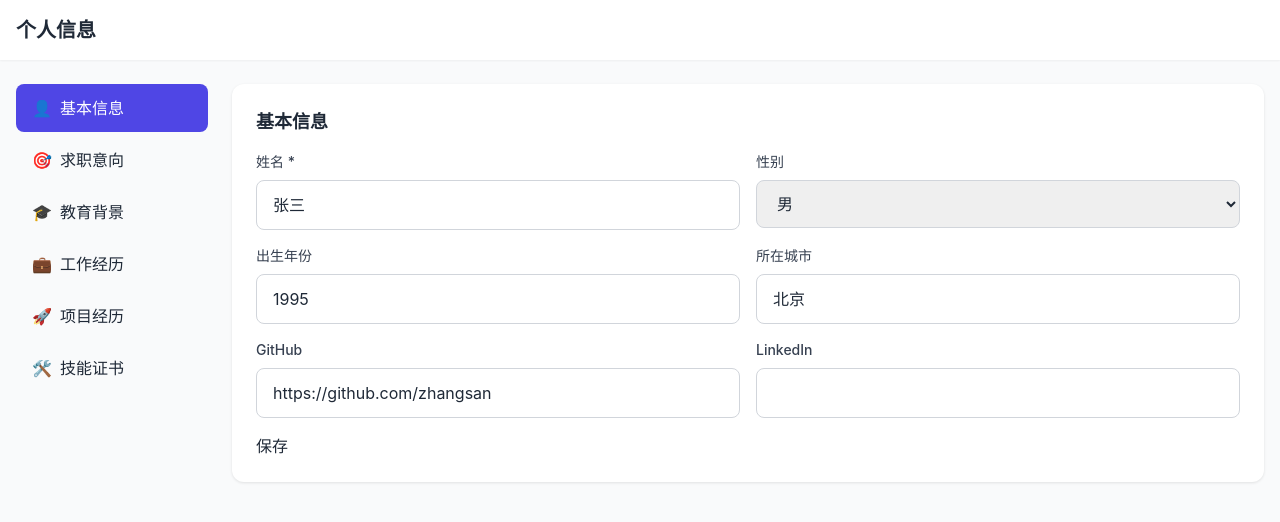
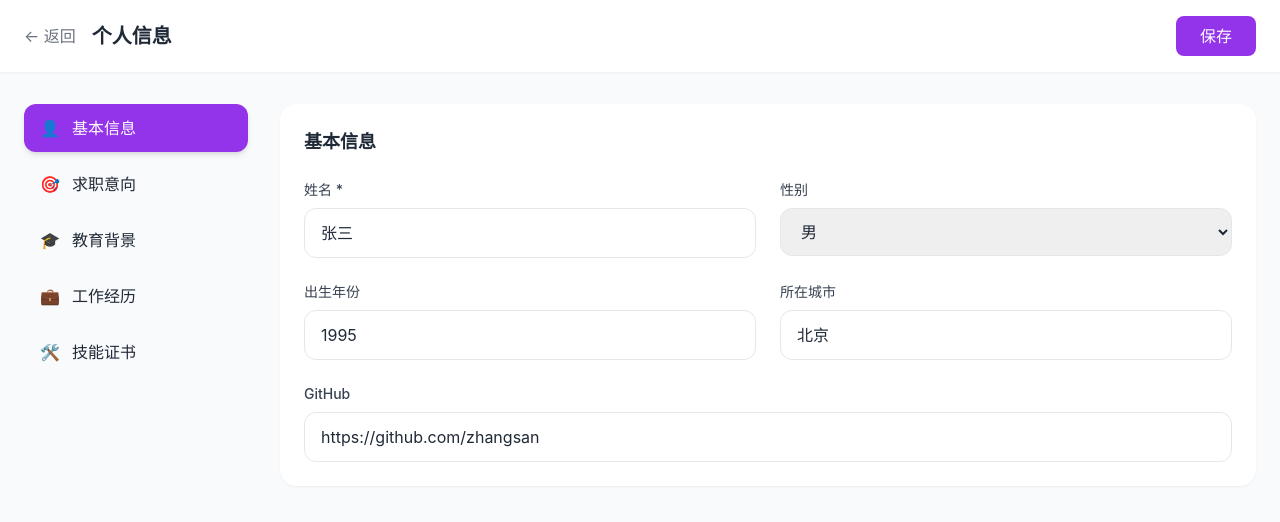
Before and after one commit to huchunxu/openclaw_jobfit, a Next.js app in the folder frontend/: page /profile in a window 1280 px wide. Shown: the top 522 px of the page. Built offline with nearby package versions, Linux system fonts and the light colour scheme.

Commit message:
feat: 个人信息页面UI优化
- 现代化表单设计
- 卡片式布局
- 渐变按钮
- 技能标签样式

```diff
--- a/frontend/app/profile/page.tsx
+++ b/frontend/app/profile/page.tsx
@@ -1,108 +1,82 @@
 "use client";
 
 import { useState } from "react";
+import Link from "next/link";
 
 export default function Profile() {
   const [activeSection, setActiveSection] = useState("basic");
 
-  // 模拟已有数据
   const [profile, setProfile] = useState({
-    // 基本信息
     name: "张三",
     gender: "男",
     birth_year: 1995,
     location: "北京",
-    target_locations: ["北京", "上海", "杭州"],
-    linkedin_url: "",
     github_url: "https://github.com/zhangsan",
-    portfolio_url: "",
-
-    // 求职意向
-    target_positions: ["高级Python开发工程师", "后端开发工程师"],
-    target_industries: ["互联网", "金融科技"],
+    target_positions: ["高级Python开发工程师"],
     salary_range_min: 30000,
     salary_range_max: 50000,
     job_type: "full_time",
-    available_date: "2026-04-01",
-
-    // 自我介绍
-    self_introduction: "5年后端开发经验，熟练掌握Python、Django..."
   });
-
-  const [education, setEducation] = useState([
-    {
-      id: 1,
-      school_name: "清华大学",
-      major: "计算机科学与技术",
-      degree: "bachelor",
-      gpa: "3.8",
-      start_date: "2013-09",
-      end_date: "2017-06"
-    }
-  ]);
-
-  const [workExperience, setWorkExperience] = useState([
-    {
-      id: 1,
-      company_name: "字节跳动",
-      position: "高级后端开发工程师",
-      start_date: "2021-03",
-      end_date: "",
-      is_current: true,
-      achievements: ["负责用户增长系统后端开发", "QPS提升50%"]
-    }
-  ]);
-
-  const [projects, setProjects] = useState([
-    {
-      id: 1,
-      project_name: "电商平台后端重构",
-      role: "技术负责人",
-      tech_stack: ["Python", "Django", "MySQL", "Redis"]
-    }
-  ]);
-
-  const [skills, setSkills] = useState([
-    { id: 1, skill_type: "tech", skill_name: "Python", level: "expert", years: 5 },
-    { id: 2, skill_type: "tech", skill_name: "Django", level: "proficient", years: 4 },
-    { id: 3, skill_type: "tech", skill_name: "MySQL", level: "proficient", years: 5 },
-    { id: 4, skill_type: "soft", skill_name: "团队协作", level: "expert" }
-  ]);
 
   const sections = [
     { id: "basic", name: "基本信息", icon: "👤" },
     { id: "job", name: "求职意向", icon: "🎯" },
     { id: "education", name: "教育背景", icon: "🎓" },
     { id: "work", name: "工作经历", icon: "💼" },
-    { id: "project", name: "项目经历", icon: "🚀" },
-    { id: "skills", name: "技能证书", icon: "🛠️" }
+    { id: "skills", name: "技能证书", icon: "🛠️" },
+  ];
+
+  const educations = [
+    { school: "清华大学", major: "计算机科学", degree: "本科", period: "2013-2017" }
+  ];
+
+  const works = [
+    { company: "字节跳动", position: "高级后端开发工程师", period: "2021-至今", achievements: ["QPS提升50%", "用户增长系统"] }
+  ];
+
+  const skills = [
+    { name: "Python", level: "专家" },
+    { name: "Django", level: "熟练" },
+    { name: "MySQL", level: "熟练" },
+    { name: "Redis", level: "熟悉" },
   ];
 
   return (
     <div className="min-h-screen bg-gray-50">
+      {/* Header */}
       <header className="bg-white shadow-sm">
-        <div className="container mx-auto px-4 py-4">
+        <div className="container mx-auto px-6 py-4">
+          <div className="flex items-center justify-between">
+            <div className="flex items-center gap-4">
+              <Link href="/dashboard" className="text-gray-500 hover:text-gray-700 flex items-center gap-2">
+                ← 返回
+              </Link>
               <h1 className="text-xl font-bold">个人信息</h1>
+            </div>
+            <button className="px-6 py-2 bg-purple-600 text-white rounded-lg font-medium hover:bg-purple-700 transition">
+              保存
+            </button>
+          </div>
         </div>
       </header>
 
-      <div className="container mx-auto px-4 py-6">
-        <div className="flex gap-6">
+      <div className="container mx-auto px-6 py-8">
+        <div className="flex gap-8">
           {/* 左侧导航 */}
-          <div className="w-48">
-            <nav className="space-y-1">
+          <div className="w-56">
+            <nav className="space-y-2">
               {sections.map((section) => (
                 <button
                   key={section.id}
                   onClick={() => setActiveSection(section.id)}
-                  className={`w-full text-left px-4 py-3 rounded-lg transition-all ${
+                  className={`w-full text-left px-4 py-3 rounded-xl transition-all flex items-center gap-3 ${
                     activeSection === section.id
-                      ? "bg-indigo-600 text-white"
-                      : "hover:bg-gray-100"
+                      ? "bg-purple-600 text-white shadow-md"
+                      : "hover:bg-white"
                   }`}
                 >
-                  <span className="mr-2">{section.icon}</span>
-                  {section.name}
+                  <span>{section.icon}</span>
+                  <span className="font-medium">{section.name}</span>
                 </button>
               ))}
             </nav>
@@ -112,27 +86,26 @@ export default function Profile() {
           <div className="flex-1">
             {/* 基本信息 */}
             {activeSection === "basic" && (
-              <div className="card">
-                <h2 className="text-lg font-semibold mb-4">基本信息</h2>
-                <div className="grid md:grid-cols-2 gap-4">
+              <div className="bg-white rounded-2xl shadow-sm p-6">
+                <h2 className="text-lg font-bold mb-6">基本信息</h2>
+                <div className="grid md:grid-cols-2 gap-6">
                   <div>
                     <label className="block text-sm font-medium text-gray-700 mb-2">姓名 *</label>
                     <input
                       type="text"
                       value={profile.name}
                       onChange={(e) => setProfile({...profile, name: e.target.value})}
-                      className="input-field"
+                      className="w-full px-4 py-3 border border-gray-200 rounded-xl focus:ring-2 focus:ring-purple-500 outline-none"
                     />
                   </div>
                   <div>
                     <label className="block text-sm font-medium text-gray-700 mb-2">性别</label>
                     <select
                       value={profile.gender}
-                      onChange={(e) => setProfile({...profile, gender: e.target.value})}
-                      className="input-field"
+                      className="w-full px-4 py-3 border border-gray-200 rounded-xl focus:ring-2 focus:ring-purple-500 outline-none"
                     >
-                      <option value="男">男</option>
-                      <option value="女">女</option>
+                      <option>男</option>
+                      <option>女</option>
                     </select>
                   </div>
                   <div>
@@ -140,8 +113,7 @@ export default function Profile() {
                     <input
                       type="number"
                       value={profile.birth_year}
-                      onChange={(e) => setProfile({...profile, birth_year: parseInt(e.target.value)})}
-                      className="input-field"
+                      className="w-full px-4 py-3 border border-gray-200 rounded-xl focus:ring-2 focus:ring-purple-500 outline-none"
                     />
                   </div>
                   <div>
@@ -149,186 +121,135 @@ export default function Profile() {
                     <input
                       type="text"
                       value={profile.location}
-                      onChange={(e) => setProfile({...profile, location: e.target.value})}
-                      className="input-field"
+                      className="w-full px-4 py-3 border border-gray-200 rounded-xl focus:ring-2 focus:ring-purple-500 outline-none"
                     />
                   </div>
-                  <div>
+                  <div className="md:col-span-2">
                     <label className="block text-sm font-medium text-gray-700 mb-2">GitHub</label>
                     <input
                       type="url"
                       value={profile.github_url}
-                      onChange={(e) => setProfile({...profile, github_url: e.target.value})}
-                      className="input-field"
-                      placeholder="https://github.com/..."
+                      className="w-full px-4 py-3 border border-gray-200 rounded-xl focus:ring-2 focus:ring-purple-500 outline-none"
                     />
                   </div>
-                  <div>
-                    <label className="block text-sm font-medium text-gray-700 mb-2">LinkedIn</label>
-                    <input
-                      type="url"
-                      value={profile.linkedin_url}
-                      onChange={(e) => setProfile({...profile, linkedin_url: e.target.value})}
-                      className="input-field"
-                    />
-                  </div>
-                </div>
-                <div className="mt-4">
-                  <button className="btn-primary">保存</button>
                 </div>
               </div>
             )}
 
             {/* 求职意向 */}
             {activeSection === "job" && (
-              <div className="card">
-                <h2 className="text-lg font-semibold mb-4">求职意向</h2>
-                <div className="grid md:grid-cols-2 gap-4">
+              <div className="bg-white rounded-2xl shadow-sm p-6">
+                <h2 className="text-lg font-bold mb-6">求职意向</h2>
+                <div className="space-y-6">
                   <div>
                     <label className="block text-sm font-medium text-gray-700 mb-2">目标岗位</label>
                     <input
                       type="text"
-                      value={profile.target_positions.join(", ")}
-                      className="input-field"
+                      value={profile.target_positions}
+                      className="w-full px-4 py-3 border border-gray-200 rounded-xl focus:ring-2 focus:ring-purple-500 outline-none"
                     />
                   </div>
+                  <div className="grid md:grid-cols-2 gap-6">
                     <div>
-                    <label className="block text-sm font-medium text-gray-700 mb-2">目标行业</label>
-                    <input
-                      type="text"
-                      value={profile.target_industries.join(", ")}
-                      className="input-field"
-                    />
-                  </div>
-                  <div>
-                    <label className="block text-sm font-medium text-gray-700 mb-2">期望薪资下限</label>
+                      <label className="block text-sm font-medium text-gray-700 mb-2">期望薪资</label>
+                      <div className="flex items-center gap-2">
                         <input
                           type="number"
                           value={profile.salary_range_min}
-                      className="input-field"
+                          className="w-full px-4 py-3 border border-gray-200 rounded-xl focus:ring-2 focus:ring-purple-500 outline-none"
                         />
-                  </div>
-                  <div>
-                    <label className="block text-sm font-medium text-gray-700 mb-2">期望薪资上限</label>
+                        <span className="text-gray-400">-</span>
                         <input
                           type="number"
                           value={profile.salary_range_max}
-                      className="input-field"
+                          className="w-full px-4 py-3 border border-gray-200 rounded-xl focus:ring-2 focus:ring-purple-500 outline-none"
                         />
+                      </div>
                     </div>
                     <div>
                       <label className="block text-sm font-medium text-gray-700 mb-2">工作类型</label>
-                    <select value={profile.job_type} className="input-field">
-                      <option value="full_time">全职</option>
-                      <option value="part_time">兼职</option>
-                      <option value="intern">实习</option>
+                      <select className="w-full px-4 py-3 border border-gray-200 rounded-xl focus:ring-2 focus:ring-purple-500 outline-none">
+                        <option>全职</option>
+                        <option>兼职</option>
+                        <option>实习</option>
                       </select>
                     </div>
-                  <div>
-                    <label className="block text-sm font-medium text-gray-700 mb-2">可到岗日期</label>
-                    <input
-                      type="date"
-                      value={profile.available_date}
-                      className="input-field"
-                    />
                   </div>
-                </div>
-                <div className="mt-4">
-                  <button className="btn-primary">保存</button>
                 </div>
               </div>
             )}
 
             {/* 教育背景 */}
             {activeSection === "education" && (
-              <div className="card">
-                <div className="flex justify-between items-center mb-4">
-                  <h2 className="text-lg font-semibold">教育背景</h2>
-                  <button className="text-indigo-600 hover:text-indigo-700">+ 添加</button>
+              <div className="bg-white rounded-2xl shadow-sm p-6">
+                <div className="flex items-center justify-between mb-6">
+                  <h2 className="text-lg font-bold">教育背景</h2>
+                  <button className="px-4 py-2 bg-purple-100 text-purple-700 rounded-lg font-medium hover:bg-purple-200 transition">
+                    + 添加
+                  </button>
                 </div>
-                {education.map((edu) => (
-                  <div key={edu.id} className="p-4 bg-gray-50 rounded-lg mb-4">
-                    <div className="grid md:grid-cols-2 gap-4">
-                      <div>
-                        <label className="block text-sm text-gray-500">学校</label>
-                        <p className="font-medium">{edu.school_name}</p>
+                <div className="space-y-4">
+                  {educations.map((edu, idx) => (
+                    <div key={idx} className="p-4 bg-gray-50 rounded-xl">
+                      <div className="flex items-center justify-between mb-2">
+                        <h3 className="font-semibold">{edu.school}</h3>
+                        <span className="text-sm text-gray-500">{edu.period}</span>
                       </div>
-                      <div>
-                        <label className="block text-sm text-gray-500">专业</label>
-                        <p className="font-medium">{edu.major}</p>
-                      </div>
-                      <div>
-                        <label className="block text-sm text-gray-500">学历</label>
-                        <p className="font-medium">{edu.degree}</p>
-                      </div>
-                      <div>
-                        <label className="block text-sm text-gray-500">时间</label>
-                        <p className="font-medium">{edu.start_date} - {edu.end_date}</p>
-                      </div>
-                    </div>
+                      <p className="text-gray-600">{edu.major} · {edu.degree}</p>
                     </div>
                   ))}
+                </div>
               </div>
             )}
 
             {/* 工作经历 */}
             {activeSection === "work" && (
-              <div className="card">
-                <div className="flex justify-between items-center mb-4">
-                  <h2 className="text-lg font-semibold">工作经历</h2>
-                  <button className="text-indigo-600 hover:text-indigo-700">+ 添加</button>
+              <div className="bg-white rounded-2xl shadow-sm p-6">
+                <div className="flex items-center justify-between mb-6">
+                  <h2 className="text-lg font-bold">工作经历</h2>
+                  <button className="px-4 py-2 bg-purple-100 text-purple-700 rounded-lg font-medium hover:bg-purple-200 transition">
+                    + 添加
+                  </button>
                 </div>
-                {workExperience.map((exp) => (
-                  <div key={exp.id} className="p-4 bg-gray-50 rounded-lg mb-4">
-                    <div className="flex justify-between mb-2">
+                <div className="space-y-4">
+                  {works.map((work, idx) => (
+                    <div key={idx} className="p-4 bg-gray-50 rounded-xl">
+                      <div className="flex items-center justify-between mb-2">
                         <div>
-                        <h3 className="font-medium">{exp.position}</h3>
-                        <p className="text-sm text-gray-500">{exp.company_name}</p>
+                          <h3 className="font-semibold">{work.company}</h3>
+                          <p className="text-sm text-gray-600">{work.position}</p>
                         </div>
-                      <span className="text-sm text-gray-500">
-                        {exp.start_date} - {exp.is_current ? "至今" : exp.end_date}
-                      </span>
+                        <span className="text-sm text-gray-500">{work.period}</span>
                       </div>
-                  </div>
-                ))}
-              </div>
-            )}
-
-            {/* 项目经历 */}
-            {activeSection === "project" && (
-              <div className="card">
-                <div className="flex justify-between items-center mb-4">
-                  <h2 className="text-lg font-semibold">项目经历</h2>
-                  <button className="text-indigo-600 hover:text-indigo-700">+ 添加</button>
-                </div>
-                {projects.map((proj) => (
-                  <div key={proj.id} className="p-4 bg-gray-50 rounded-lg mb-4">
-                    <h3 className="font-medium">{proj.project_name}</h3>
-                    <p className="text-sm text-gray-500">{proj.role}</p>
                       <div className="flex flex-wrap gap-2 mt-2">
-                      {proj.tech_stack.map((tech, idx) => (
-                        <span key={idx} className="px-2 py-1 bg-indigo-100 text-indigo-700 text-sm rounded">
-                          {tech}
+                        {work.achievements.map((a, i) => (
+                          <span key={i} className="px-3 py-1 bg-green-100 text-green-700 rounded-full text-sm">
+                            {a}
                           </span>
                         ))}
                       </div>
                     </div>
                   ))}
                 </div>
+              </div>
             )}
 
             {/* 技能 */}
             {activeSection === "skills" && (
-              <div className="card">
-                <div className="flex justify-between items-center mb-4">
-                  <h2 className="text-lg font-semibold">技能证书</h2>
-                  <button className="text-indigo-600 hover:text-indigo-700">+ 添加</button>
+              <div className="bg-white rounded-2xl shadow-sm p-6">
+                <div className="flex items-center justify-between mb-6">
+                  <h2 className="text-lg font-bold">技能证书</h2>
+                  <button className="px-4 py-2 bg-purple-100 text-purple-700 rounded-lg font-medium hover:bg-purple-200 transition">
+                    + 添加
+                  </button>
                 </div>
                 <div className="flex flex-wrap gap-3">
-                  {skills.map((skill) => (
-                    <div key={skill.id} className="flex items-center gap-2 px-3 py-2 bg-gray-50 rounded-lg">
-                      <span className="font-medium">{skill.skill_name}</span>
-                      <span className="text-sm text-gray-500">({skill.level})</span>
+                  {skills.map((skill, idx) => (
+                    <div key={idx} className="flex items-center gap-2 px-4 py-2 bg-gradient-to-r from-purple-50 to-indigo-50 rounded-full border border-purple-100">
+                      <span className="font-medium">{skill.name}</span>
+                      <span className="text-sm text-gray-500">·</span>
+                      <span className="text-sm text-purple-600">{skill.level}</span>
+                      <button className="ml-2 text-gray-400 hover:text-gray-600">✕</button>
                     </div>
                   ))}
                 </div>
```
Lines whose indentation alone changed are shown as unchanged.
